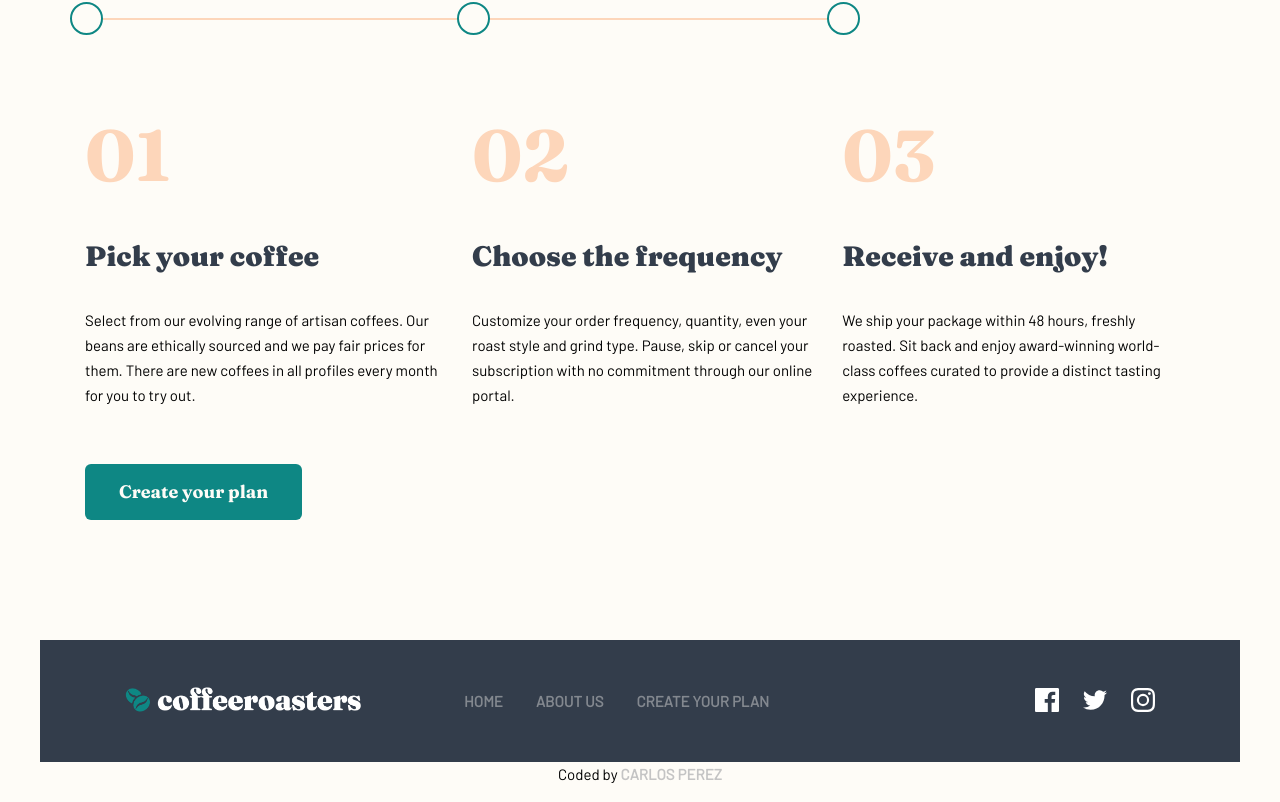
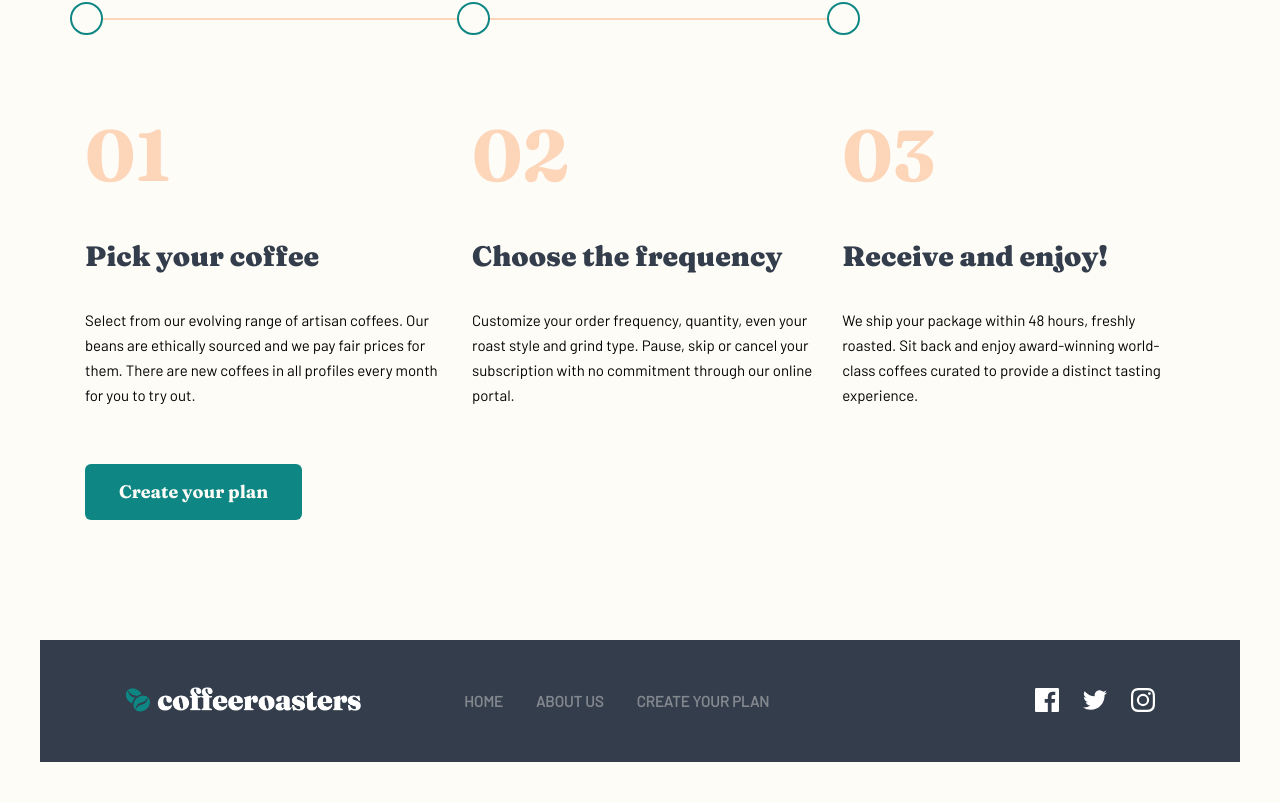
Before and after one commit to DatoAbuta/coffe, a plain HTML site: page index.html in a window 1280 px wide. Shown: the part 2421-3223 px from the top of the page. Drawn offline with Linux system fonts and the light colour scheme.

Commit message:
ganaxleba

```diff
--- a/index.html
+++ b/index.html
@@ -172,6 +172,5 @@
       <div class="instagram"><a href="#"><img src="assets/shared/desktop/icon-instagram.svg" alt="instagram"></a></div>
     </div>
     <div class="attribution">
-      <p>Coded by <a href="https://carlospwd.netlify.app/">Carlos Perez</a></p>
     </div>
   </footer>
```
